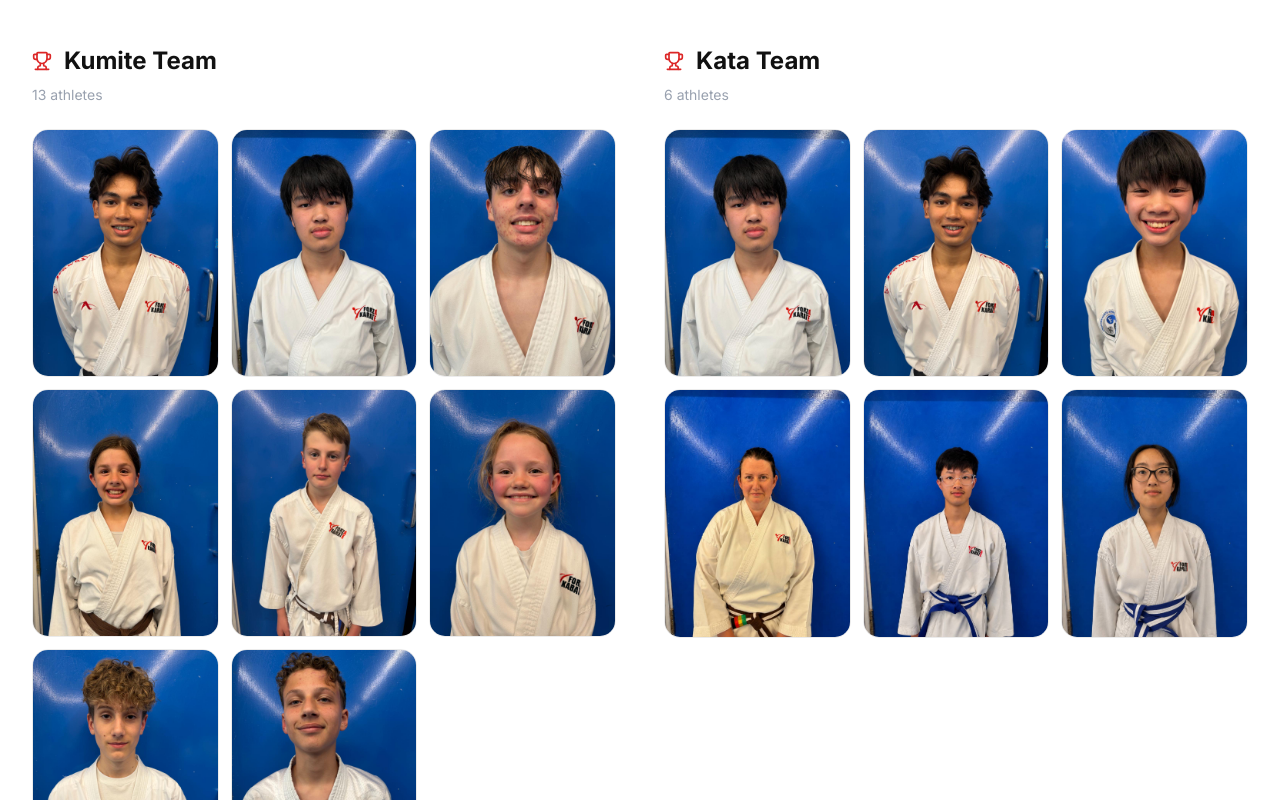
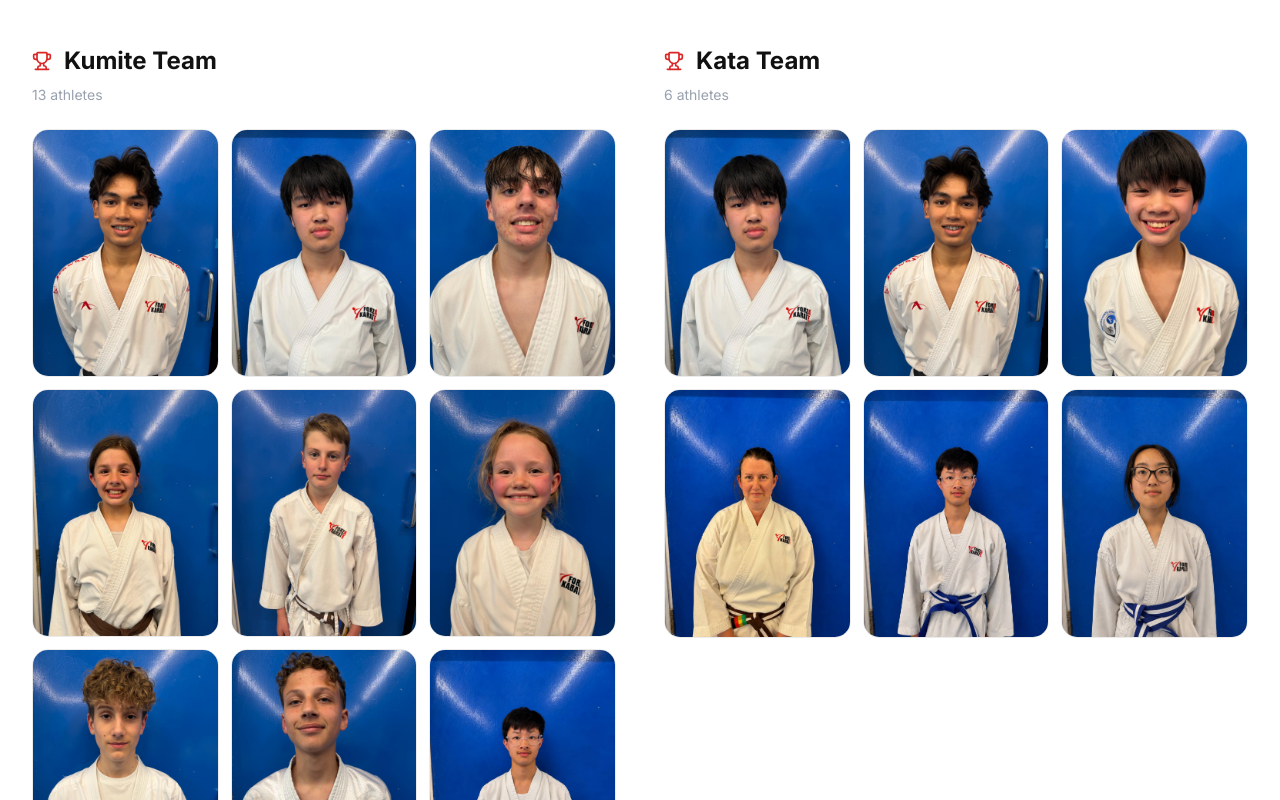
Before and after one commit to anthonieveritt-afk/forza-karate-website, a Next.js app: page /team in a window 1280 px wide. Shown: the part 1360-2160 px from the top of the page. Built offline with nearby package versions, Linux system fonts and the light colour scheme.

Commit message:
feat: add Nam Mac and Claire Buss to Kumite team grid

```diff
--- a/app/team/page.tsx
+++ b/app/team/page.tsx
@@ -144,6 +144,8 @@ export default function TeamPage() {
                   { src: '/team/kumite-a-buss.jpg',      name: 'A. Buss' },
                   { src: '/team/kumite-7.jpg',            name: 'Kumite 7' },
                   { src: '/team/kumite-new-01.jpg',       name: 'Kumite' },
+                  { src: '/team/kata-nam-mac.jpg',        name: 'Nam Mac' },
+                  { src: '/team/kata-c-buss.jpg',         name: 'Claire Buss' },
                 ].map((a) => (
                   <div key={a.name} className="rounded-2xl overflow-hidden border border-black/8">
                     <Image
```
